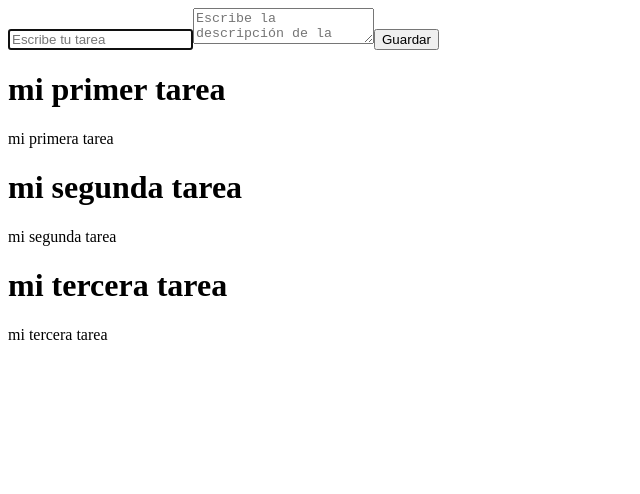
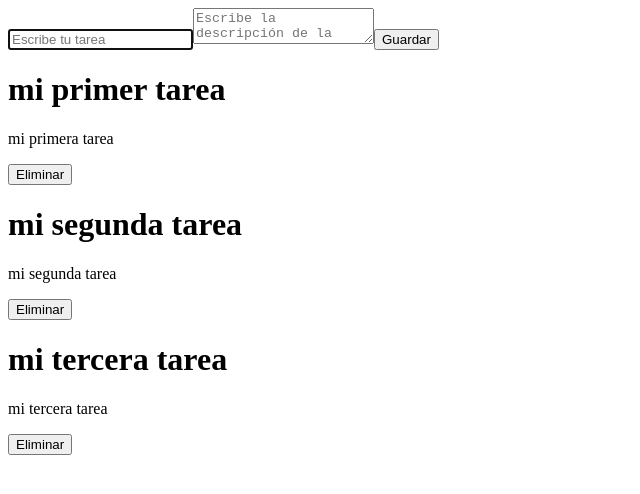
Before and after one commit to Lisperguer/task-app-react, a React (Vite) app: page / in a window 1280 px wide. Shown: the top 494 px of the page, without its empty margins (0-640 px from the left). Built offline with nearby package versions, Linux system fonts and the light colour scheme.

Commit message:
feat(TaskReact): add delete task

```diff
--- a/src/App.jsx
+++ b/src/App.jsx
@@ -21,10 +21,15 @@ function App() {
       },
     ]);
   }
+
+  function deleteTask(){
+    console.log({tasks})
+  }
+
   return (
     <div>
       <TaskForm createTask = {createTask}/>
-      <TaskList tasks={tasks} />
+      <TaskList tasks={tasks} deleteTask = {deleteTask}/>
     </div>
   );
 }
--- a/src/components/TaskCard.jsx
+++ b/src/components/TaskCard.jsx
@@ -1,10 +1,12 @@
 import React from "react";
 
-function TaskCard({task}) {
+
+function TaskCard({task, deleteTask}) {
   return (
       <div>
         <h1>{task.title}</h1>
         <p>{task.description}</p>
+        <button onClick={deleteTask}> Eliminar</button>
       </div>
   );
 }
--- a/src/components/TaskList.jsx
+++ b/src/components/TaskList.jsx
@@ -1,14 +1,14 @@
 import React from "react";
 import TaskCard from "./TaskCard";
 
-function TaskList({ tasks }) {
+function TaskList({ tasks, deleteTask }) {
   if (tasks.length === 0) {
     return <h1> no hay tareas aun</h1>;
   }
   return (
     <div>
       {tasks.map((task) => (
-        <TaskCard key = {task.id} task={task} />
+        <TaskCard key = {task.id} task={task} deleteTask = {deleteTask} />
       ))}
     </div>
   );
```
